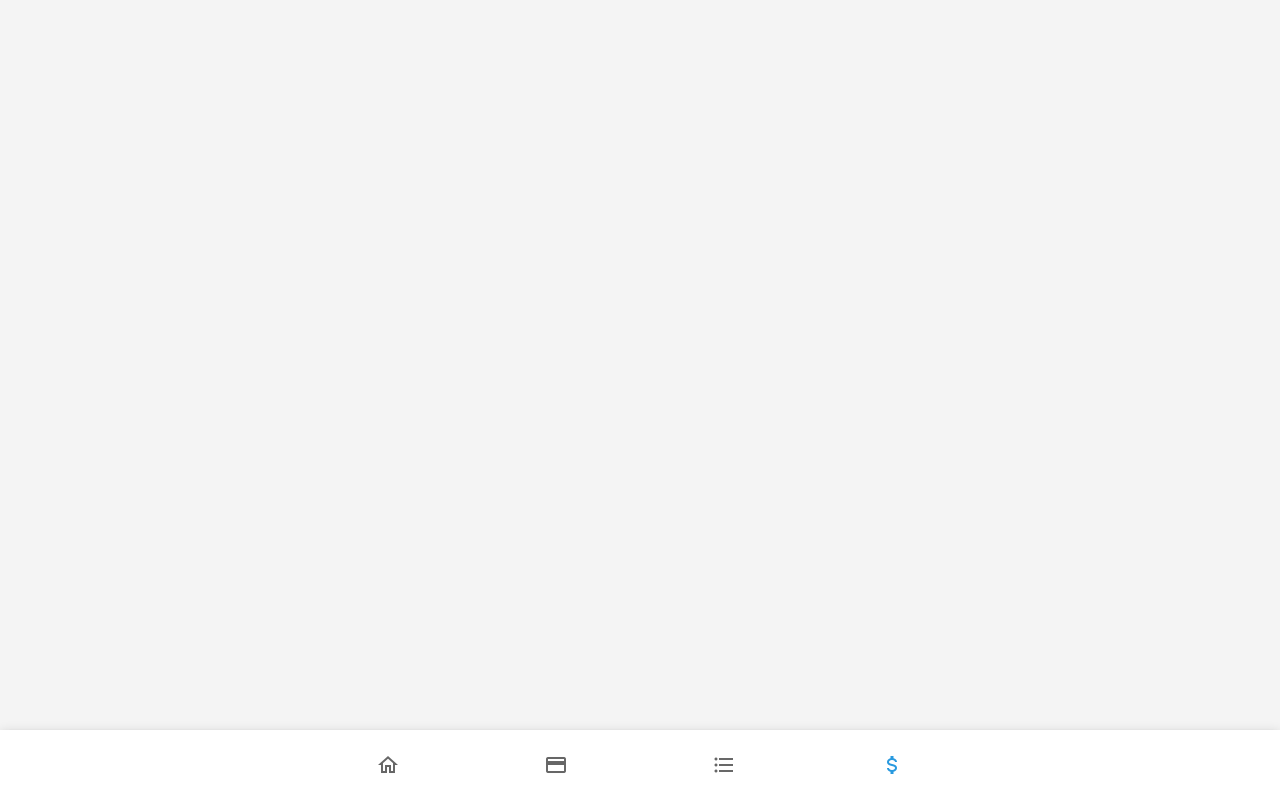
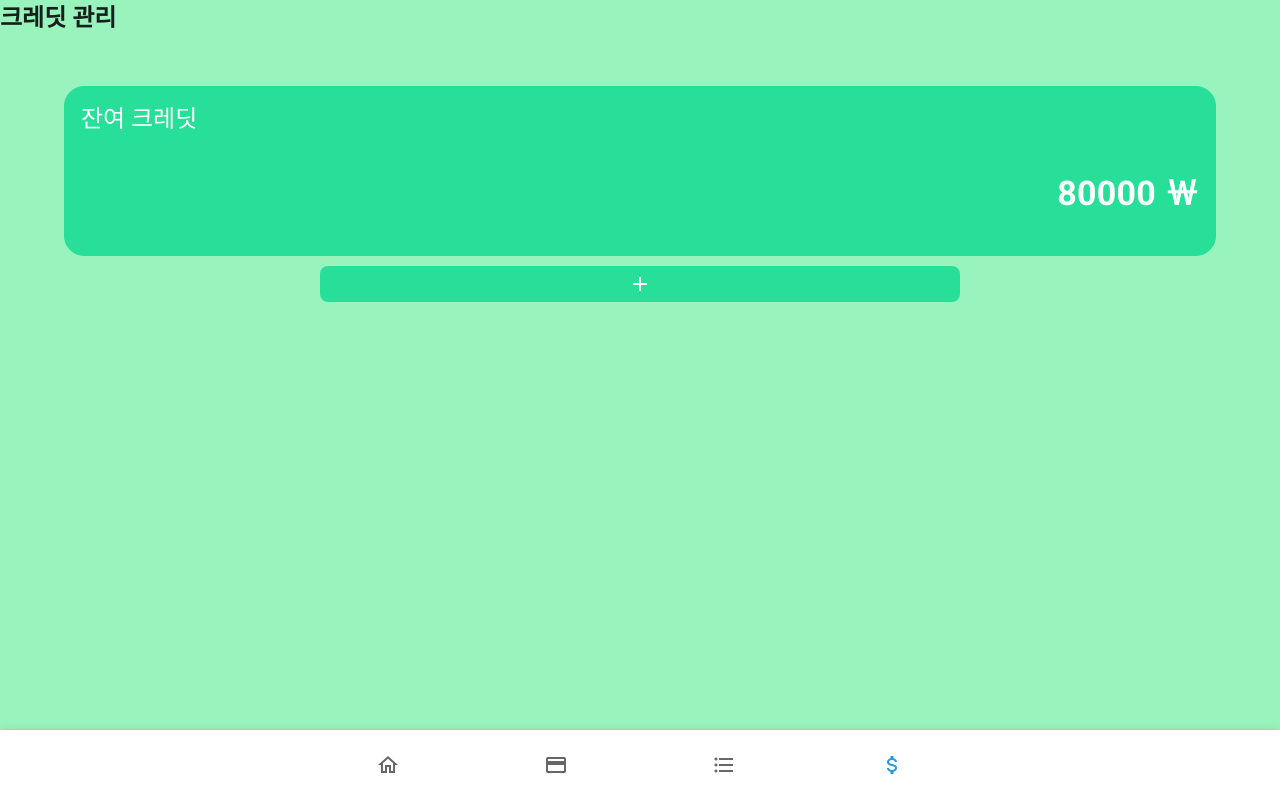
Before and after one commit to freckie/ntp-web, a Vue app: page /app/credit in a window 1280 px wide. Built offline with nearby package versions, Linux system fonts and the light colour scheme.

Commit message:
Add: view Credit

```diff
--- a/src/views/Credit.vue
+++ b/src/views/Credit.vue
@@ -1,23 +1,153 @@
 <template>
   <div id="credit">
-    <div id="green-container">
+    <h2>크레딧 관리</h2>
+    <div id="credit-container">
+      <v-card
+        class="credit-card"
+        color="#28DF99"
+        outlined
+      >
+        <v-card-text style="color: white !important">
+          <p
+            class="headline text--primary font-weight-light text-left credit-item-text"
+            style="color: white !important"
+          >
+            잔여 크레딧
+          </p>
+          <br>
+          <p
+            class="display-1 text--primary font-weight-bold text-right credit-item-text"
+            style="color: white !important"
+          >
+            {{ credits }} ￦
+          </p>
+        </v-card-text>
+      </v-card>
     </div>
+
+    <div id="btn-container">
+      <v-btn id="btn-charge" color="#28DF99" block depressed @click="chargeModal = true">
+        <v-icon>mdi-plus</v-icon>
+      </v-btn>
+    </div>
+
+    <!-- Modal for New Payment -->
+    <v-bottom-sheet
+      v-model="chargeModal"
+      inset
+    >
+      <v-sheet
+        class="text-center charge-sheet"
+        height="500px"
+      >
+        <div id="charge-inner">
+          <h2>크레딧 충전</h2>
+          <br>
+          <v-select
+            :items="cards"
+            label="결제 수단 선택"
+            outlined
+          ></v-select>
+
+          <v-text-field
+            label="충전 금액"
+            value="10000"
+            postfix="￦"
+          ></v-text-field>
+
+          <v-row>
+            <v-col cols="6">
+              <v-btn block elevation="0" color="error">
+                취소
+              </v-btn>
+            </v-col>
+
+            <v-col cols="6">
+              <v-btn block elevation="0" color="success">
+                추가
+              </v-btn>
+            </v-col>
+          </v-row>
+        </div>
+      </v-sheet> <!-- End of new-payment-sheet -->
+    </v-bottom-sheet> <!-- End of newPaymentModal -->
   </div>
 </template>
 
 <script>
 export default {
-  name: 'Credit'
+  name: 'Credit',
+  data: () => {
+    return {
+      credits: 80000,
+      chargeModal: false,
+      cards: [
+        {
+          text: '결제 수단을 선택해주세요.',
+          value: '',
+          disabled: true
+        },
+        {
+          text: '#1 Shinhan || Visa',
+          value: '0',
+          disabled: false
+        },
+        {
+          text: '#2 Shinhan || Visa',
+          value: '1',
+          disabled: false
+        },
+        {
+          text: '#3 Shinhan || Visa',
+          value: '2',
+          disabled: false
+        }
+      ]
+    }
+  }
 }
 </script>
 
 <style lang="scss" scoped>
 #credit {
   height: 100%;
-  background-color: #f4f4f4;
+  background-color: #99F3BD;
 
-  #green-container {
-    background-color: #99F3BD;
+  #credit-container {
+    width: 90%;
+    margin: 0 auto;
+    margin-top: 50px;
+
+    .credit-card {
+      width: 100%;
+      margin: 10px 0;
+      height: 170px;
+      border-radius: 20px;
+
+      .credit-card-text {
+        color: white !important;
+      }
+    }
+  }
+
+  #btn-container {
+    width: 50%;
+    margin: 0 auto;
+
+    #btn-charge {
+      color: white !important;
+      border-radius: 8px;
+    }
+  }
+}
+
+.charge-sheet {
+  padding-top: 20px;
+  border-radius: 30px 30px 0 0;
+
+  #charge-inner {
+    width: 90%;
+    margin: 0 auto;
   }
 }
 </style>
```
